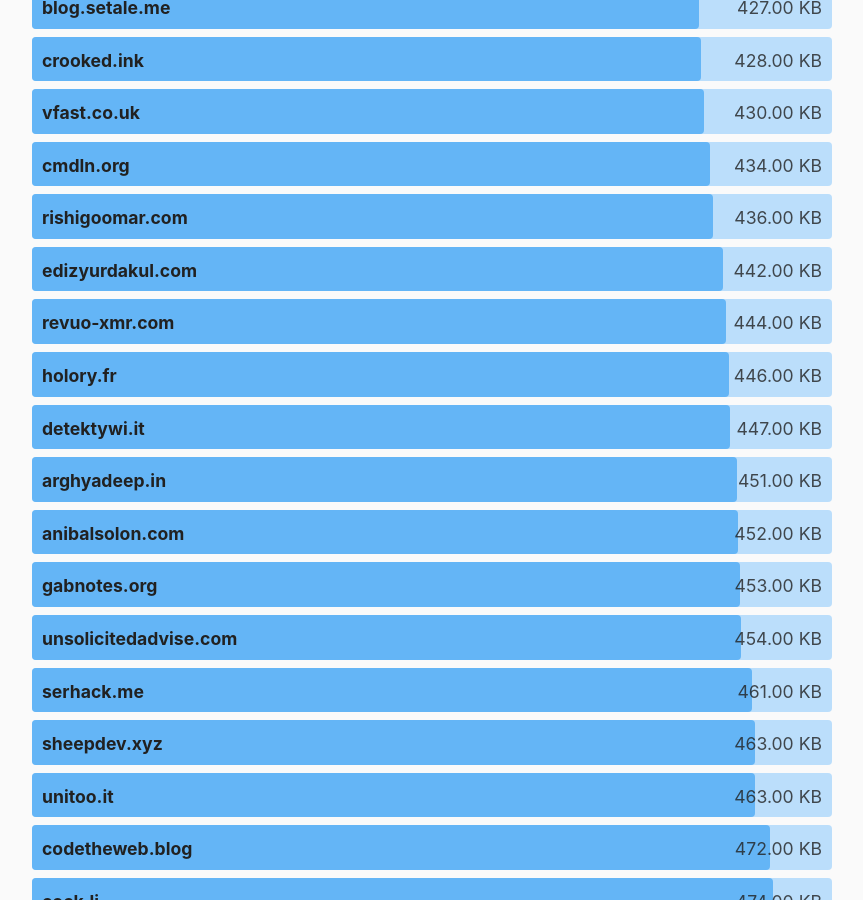
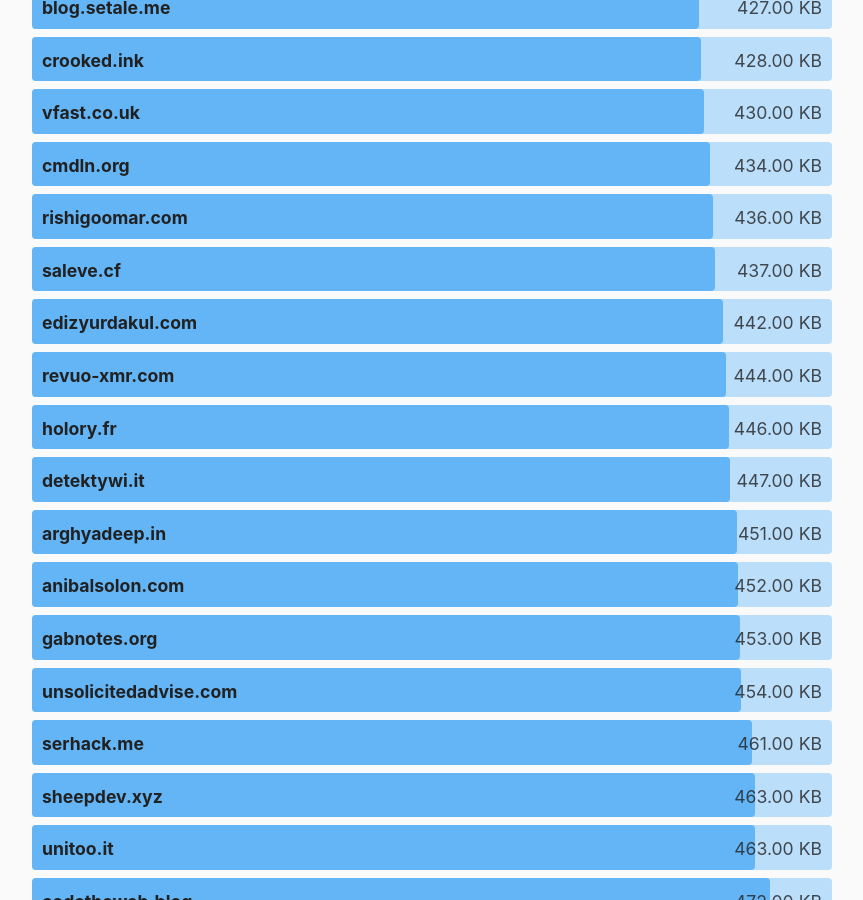
Before and after one commit to kevquirk/512kb.club, a Jekyll site: the page built from index.md, in a window 1280 px wide and 900 px high, scrolled down 23954 px. Shown: the whole window, without its empty margins (208-1071 px from the left). Built offline with Jekyll 4.4.1, drawn with Linux system fonts in a browser that asks for light colours.

Commit message:
Update sites.yml

```diff
--- a/_data/sites.yml
+++ b/_data/sites.yml
@@ -1828,6 +1828,11 @@
   size: 21.7
   last_checked: 2022-04-26
 
+- domain: saleve.cf
+  url: http://saleve.cf/
+  size: 437
+  last_checked: 2022-05-25
+
 - domain: salixos.org
   url: https://salixos.org/
   size: 85.8
```
